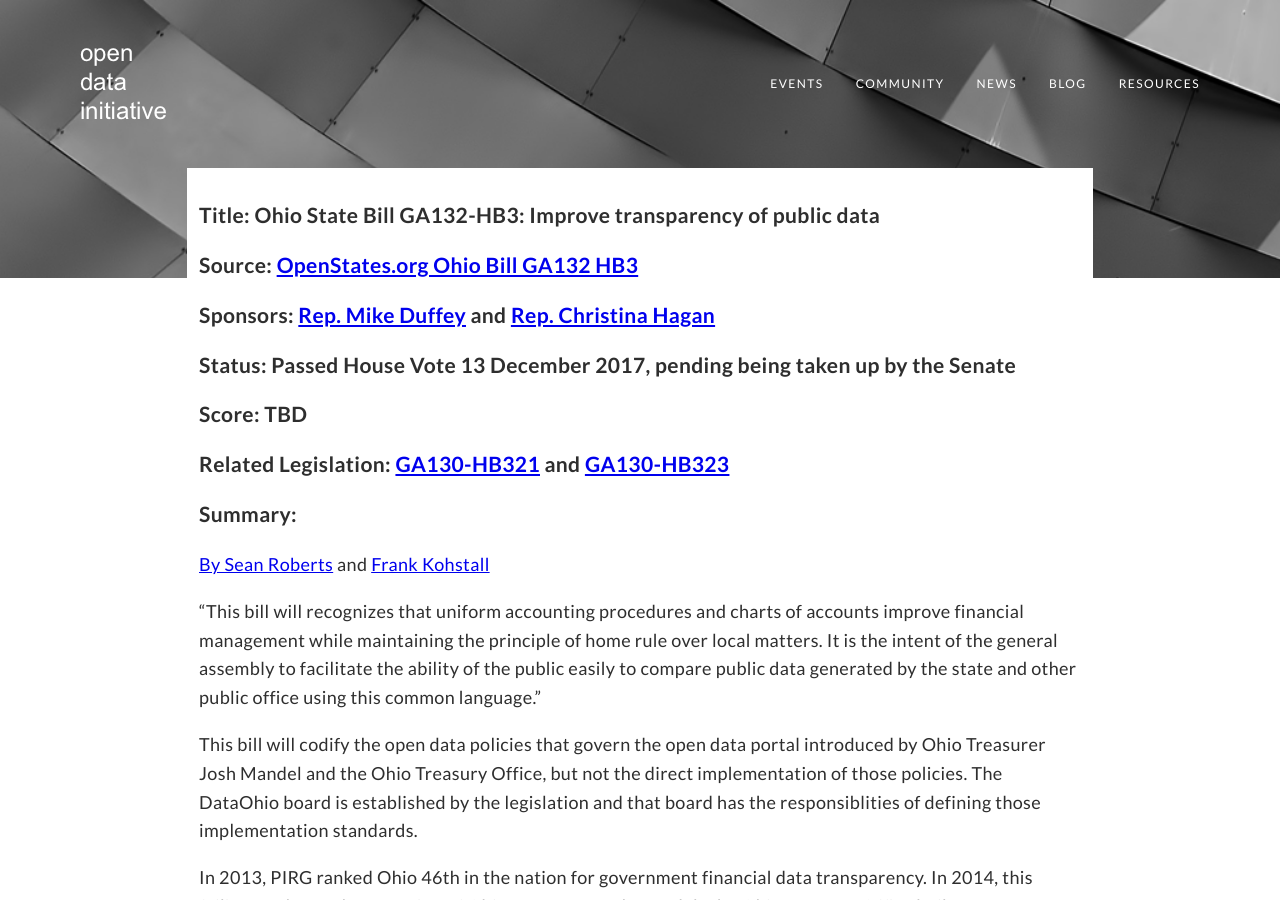
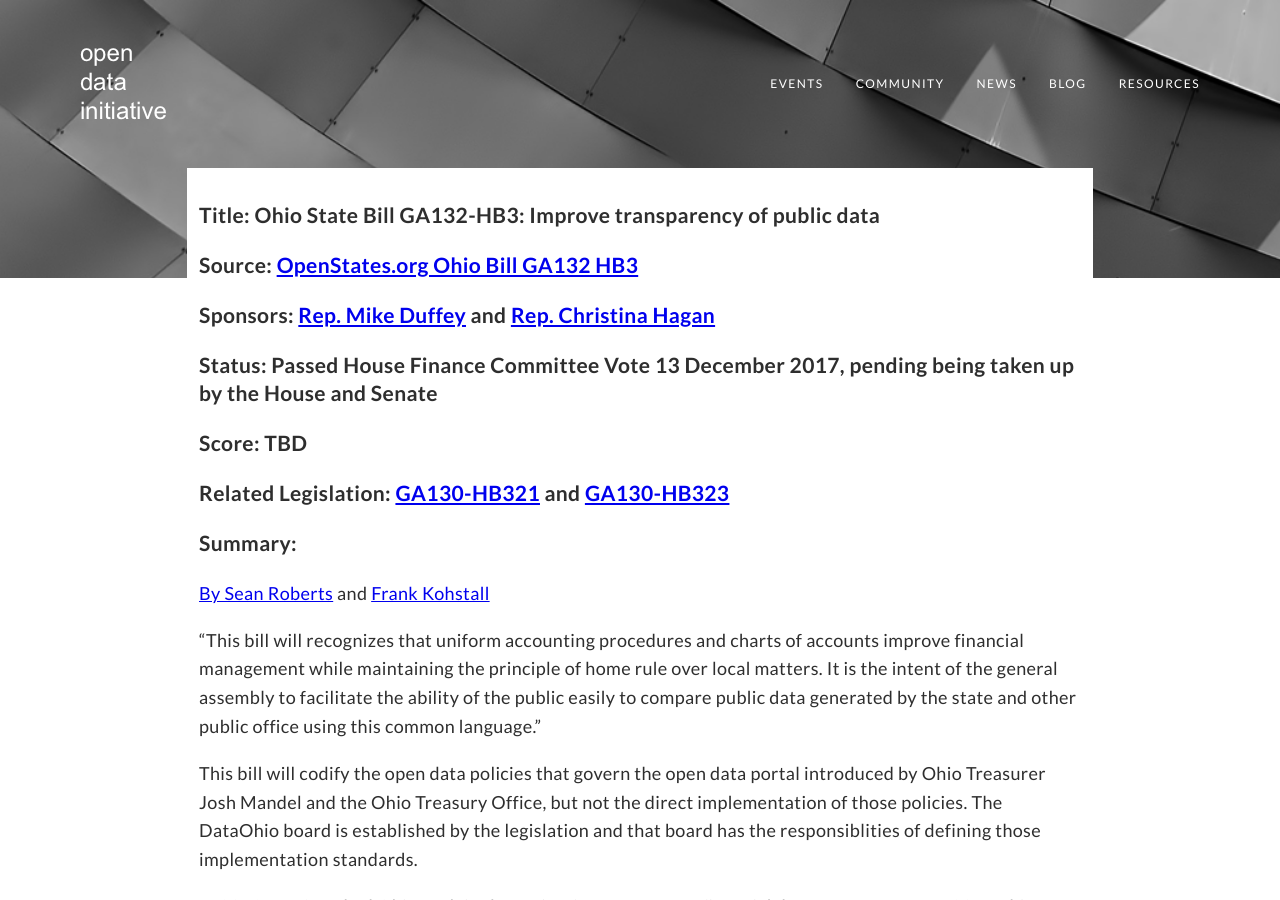
Before and after one commit to opendatainitiative/opendatainitiative.github.io, a Jekyll site: the page built from _posts/2017-02-01-ohio.md, in a window 1280 px wide and 900 px high. Built offline with Jekyll 4.4.1, drawn with Linux system fonts in a browser that asks for light colours.

Commit message:
correct ohio legislation post not passed house

```diff
--- a/_posts/2017-02-01-ohio.md
+++ b/_posts/2017-02-01-ohio.md
@@ -7,7 +7,7 @@ categories: legislation
 ### Title: Ohio State Bill GA132-HB3: Improve transparency of public data
 ### Source: [OpenStates.org Ohio Bill GA132 HB3](https://openstates.org/oh/bills/132/HB3/)
 ### Sponsors: [Rep. Mike Duffey](https://openstates.org/oh/legislators/OHL000054/mike-duffey/) and [Rep. Christina Hagan](https://openstates.org/oh/legislators/OHL000134/christina-hagan/)
-### Status: Passed House Vote 13 December 2017, pending being taken up by the Senate
+### Status: Passed House Finance Committee Vote 13 December 2017, pending being taken up by the House and Senate
 ### Score: TBD
 ### Related Legislation: [GA130-HB321](https://openstates.org/oh/bills/130/HB321/) and [GA130-HB323](https://openstates.org/oh/bills/130/HB323/)
 ### Summary:
```
